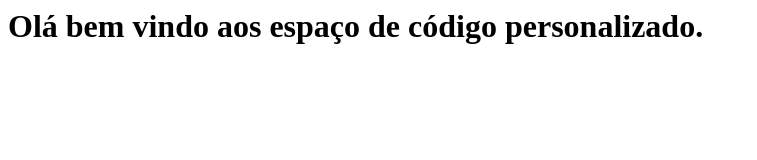
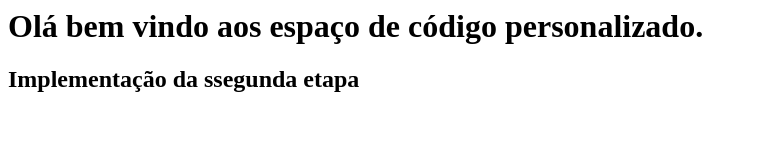
Before and after one commit to OgliariNatan/skills-code-with-codespaces, a plain HTML site: page index.html in a window 1280 px wide. Shown: the whole page, without its empty margins (0-757 px from the left). Drawn offline with Linux system fonts and the light colour scheme.

Commit message:
second step

```diff
--- a/index.html
+++ b/index.html
@@ -1,3 +1,4 @@
 <html>
   <h1>Olá bem vindo aos espaço de código personalizado. </h1>
+  <h2> Implementação da ssegunda etapa  </h2>
 </html>
```
